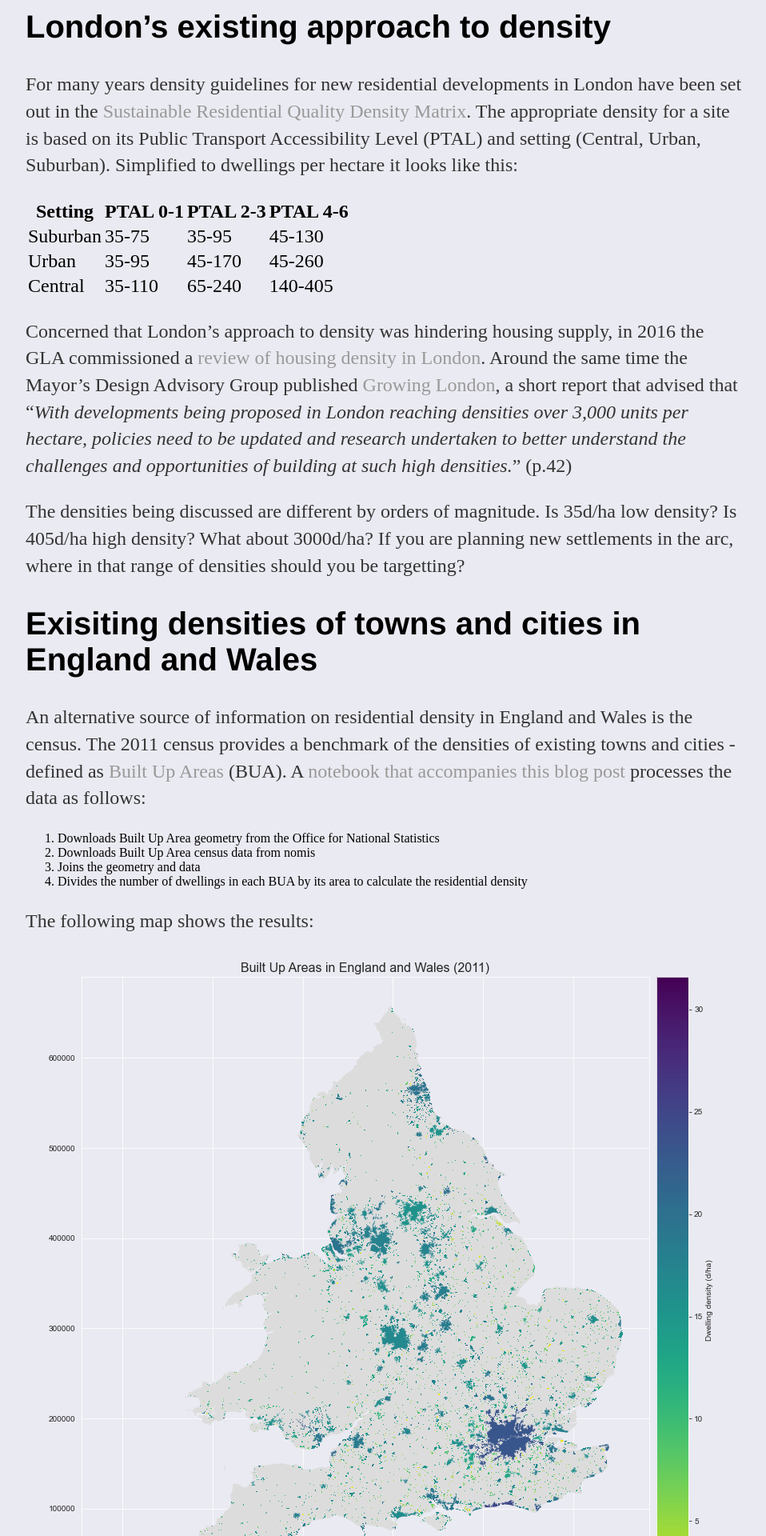
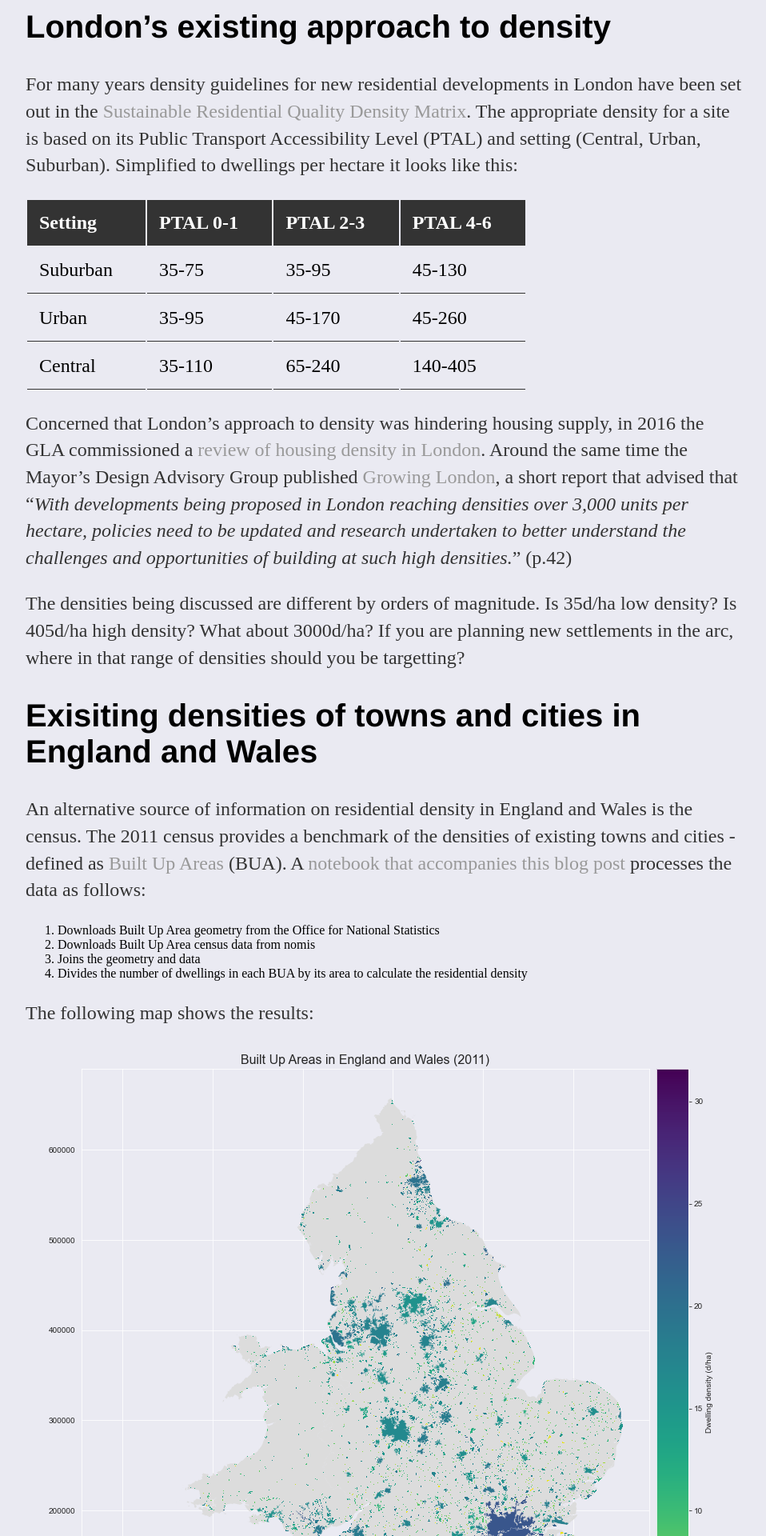
Before and after one commit to AtelierLibre/AtelierLibre.github.io, a Jekyll site: the page built from _posts/2020-06-17-Density_AreWeAllTalkingAboutTheSameThing.md, in a window 1280 px wide. Shown: the part 1206-3126 px from the top of the page at 80% size, without its empty margins (160-1118 px from the left). Built offline with Jekyll 4.4.1, drawn with Linux system fonts in a browser that asks for light colours.

Commit message:
Adds table css

```diff
--- a/css/main.css
+++ b/css/main.css
@@ -40,6 +40,20 @@ p {
     }
 table {
     font-size: 1.5em;
+    width: 70%;
+    }
+th {
+    padding: 15px;
+    text-align: left;
+    color: white;
+    background-color: #333;
+}
+td {
+    padding: 15px;
+    border-bottom: 1px solid #333;
+    }
+tr:hover {
+    background-color: #f5f5f5;
     }
 footer {
     border-top: 1px solid #d5d5d5;
```
